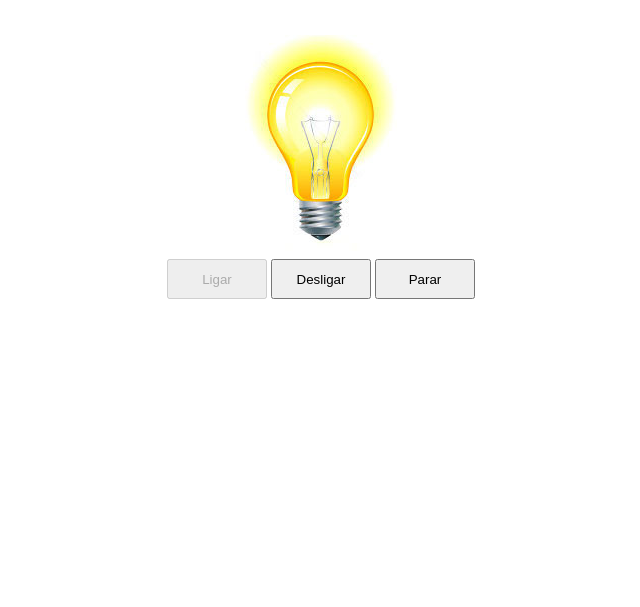
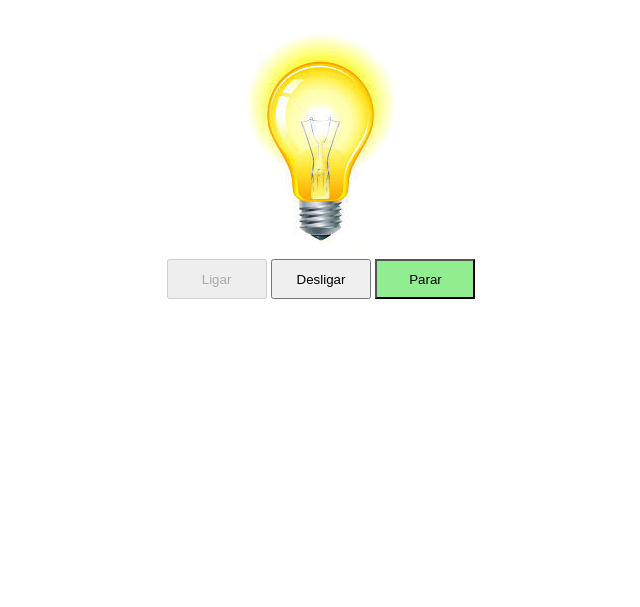
Before and after one commit to cauamenezes/lampada-ds2m-a, a plain HTML site: page index.html in a window 1280 px wide. Both pictures are taken after a click on the button "Piscar". Shown: the part 115-722 px from the top of the page, without its empty margins (319-959 px from the left). Drawn offline with Linux system fonts and the light colour scheme.

Commit message:
tentando fazer o botão piscar mudar de cor

```diff
--- a/lampada.js
+++ b/lampada.js
@@ -48,6 +48,14 @@ const pararPiscar = () => {
   clearInterval(idDesligar);
 };
 
+const mudarCorBotaoPiscar = () => {
+  const botaoPiscar = getId("piscar");
+
+  if (botaoPiscar.content == "Parar") {
+    botaoPiscar.style.backgroundColor = "#FF0000";
+  }
+};
+
 const piscarLampada = () => {
   const botaoPiscar = document.getElementById("piscar");
   if (botaoPiscar.textContent == "Piscar") {
@@ -57,6 +65,7 @@ const piscarLampada = () => {
   } else {
     pararPiscar();
     botaoPiscar.textContent = "Piscar";
+    mudarCorBotaoPiscar();
   }
 };
 
--- a/style.css
+++ b/style.css
@@ -11,6 +11,7 @@ body {
   justify-content: center;
   align-items: center;
   flex-direction: column;
+  font-family: sans-serif;
 }
 
 header {
@@ -35,7 +36,8 @@ footer {
   font-style: italic;
 }
 
-button {
+button,
+#piscar {
   width: 100px;
   height: 40px;
   cursor: pointer;
@@ -44,3 +46,7 @@ button {
 img {
   cursor: pointer;
 }
+
+#piscar {
+  background-color: lightgreen;
+}
```
